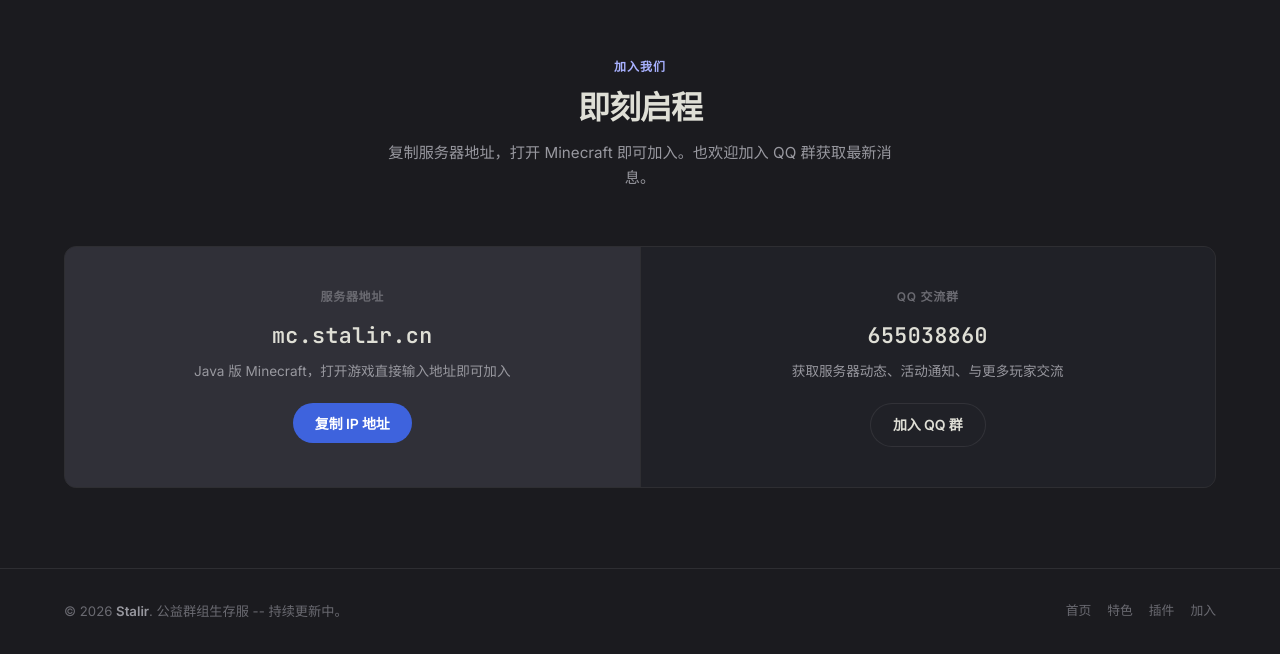
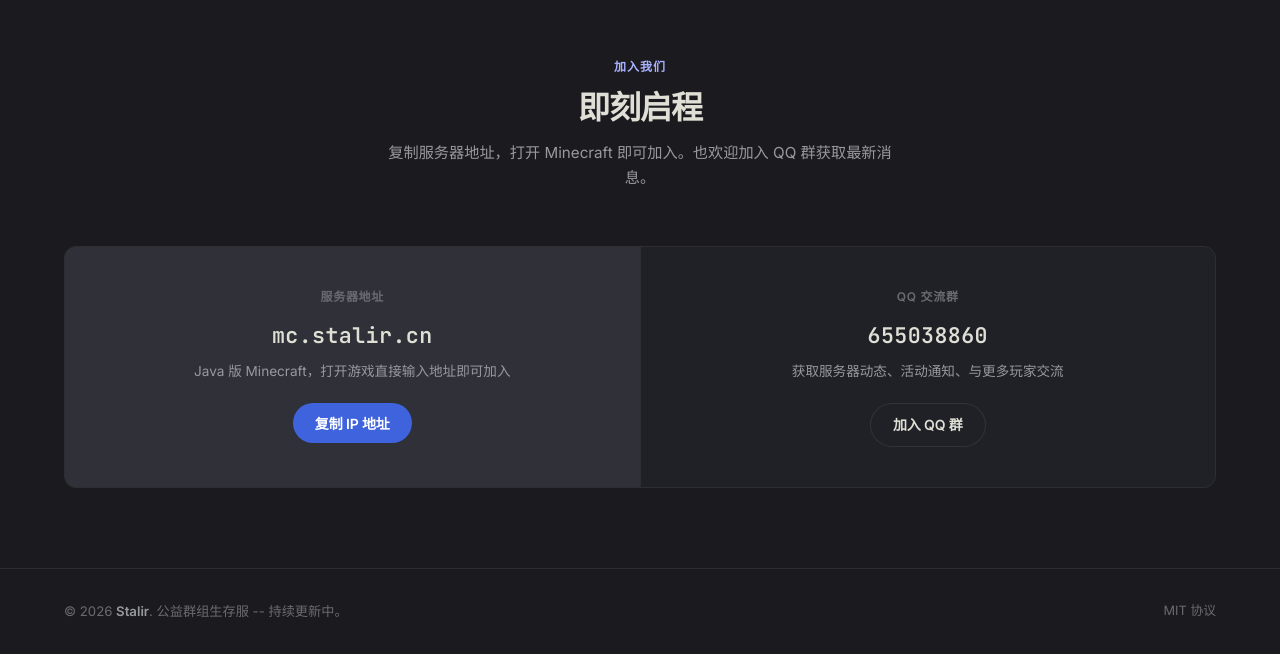
Before and after one commit to kxkl2077/Stalir_Website, a plain HTML site: page index.html in a window 1280 px wide. Shown: the part 2146-2800 px from the top of the page. Drawn offline with Linux system fonts and the light colour scheme; no server answers.

Commit message:
fix: 底部导航改为MIT协议链接

```diff
--- a/index.html
+++ b/index.html
@@ -220,10 +220,7 @@
         <div class="footer-inner">
             <p class="footer-text">&copy; 2026 <strong>Stalir</strong>. 公益群组生存服 -- 持续更新中。</p>
             <div class="footer-links">
-                <a href="#hero">首页</a>
-                <a href="#features">特色</a>
-                <a href="#plugins">插件</a>
-                <a href="#join">加入</a>
+                <a href="https://opensource.org/licenses/MIT" target="_blank" rel="noopener noreferrer">MIT 协议</a>
             </div>
         </div>
     </footer>
```
